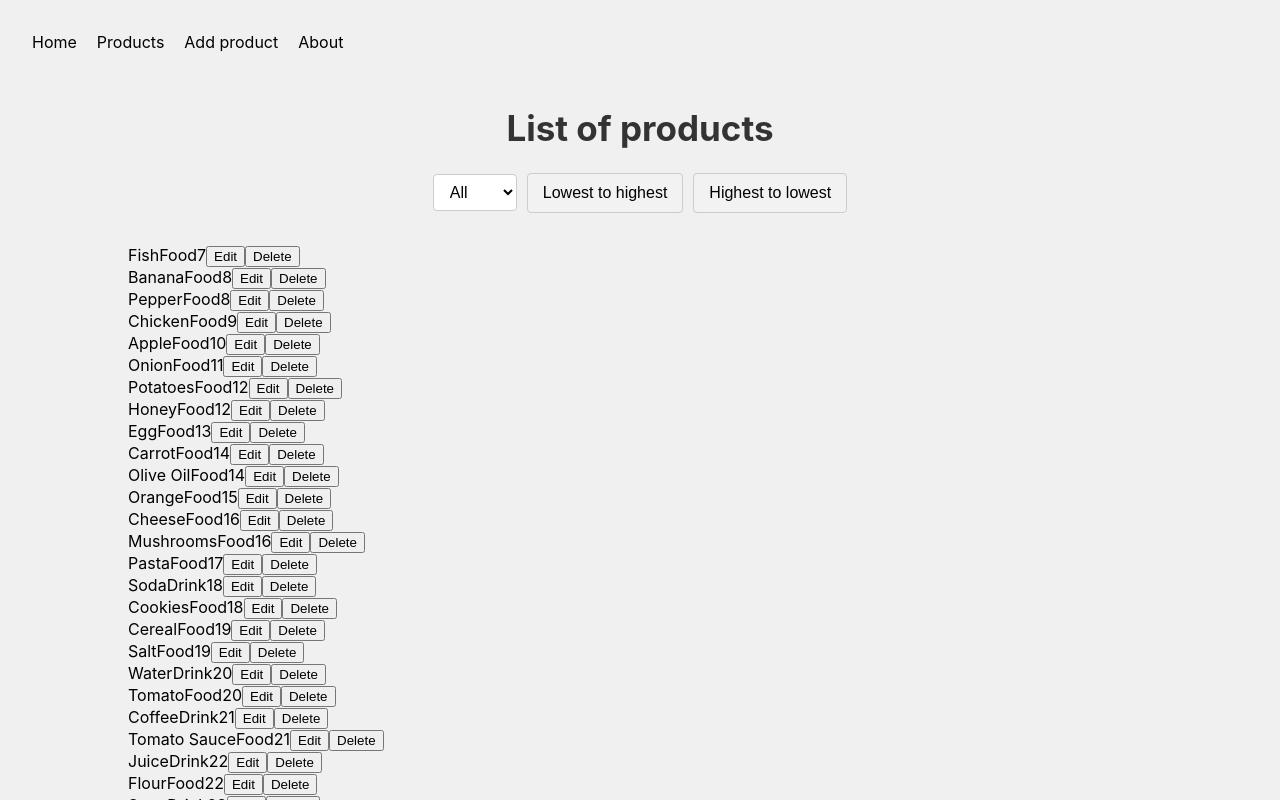
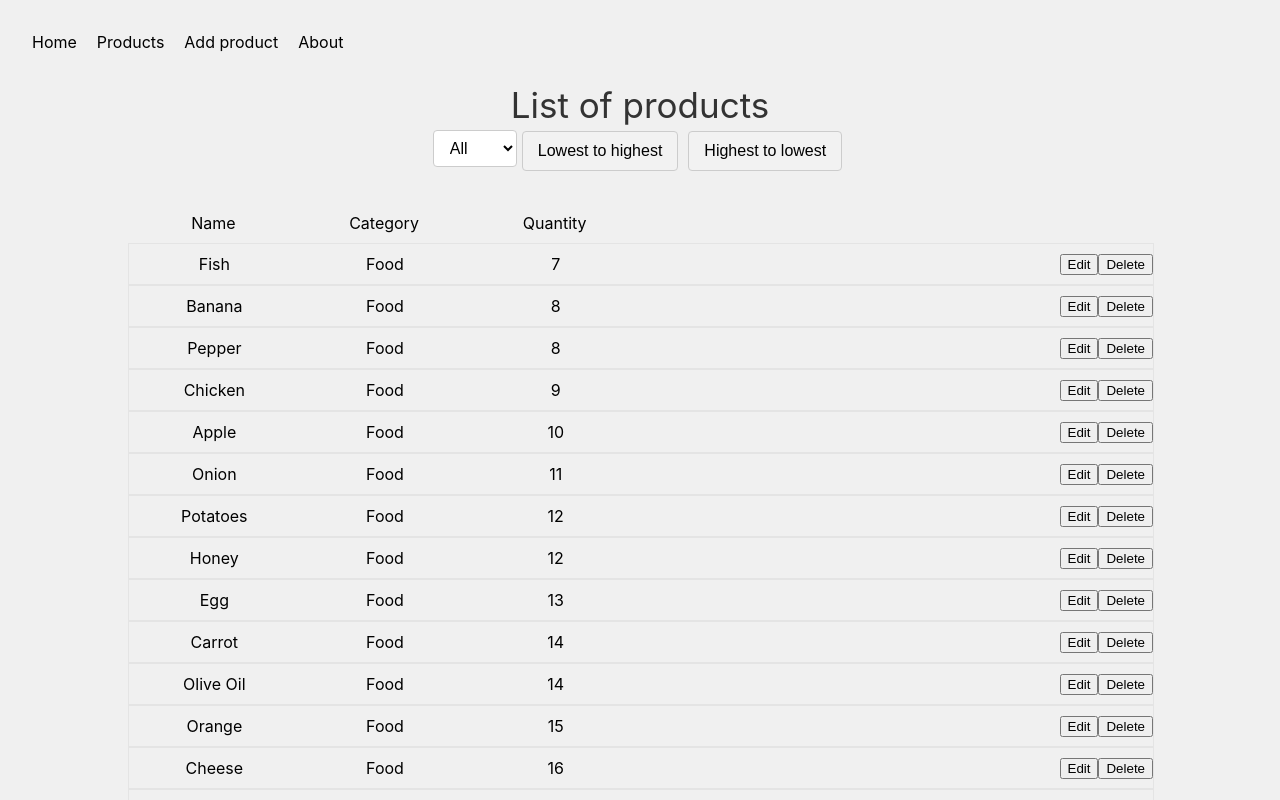
Before and after one commit to Nicovied0/EJERCICIO_REACT, a React (Create React App) app: page /home in a window 1280 px wide. Shown: the top 800 px of the page. Built offline with nearby package versions, Linux system fonts and the light colour scheme.

Commit message:
add more styles and fade in animation

```diff
--- a/src/components/Filters/Filters.jsx
+++ b/src/components/Filters/Filters.jsx
@@ -26,7 +26,7 @@ const Filters = ({ onFilterChange, onSortChange }) => {
           <option value="drink">Drink</option>
         </select>
       </div>
-      <div>
+      <div className={styles.buttonsFilters}>
         <button
           className={styles["btn-sort"]}
           onClick={() => handleSortChange("asc")}
--- a/src/components/Filters/styles.module.css
+++ b/src/components/Filters/styles.module.css
@@ -14,6 +14,13 @@
   outline: none;
 }
 
+.buttonsFilters {
+  display: flex;
+  flex-direction: row;
+  flex-wrap: wrap;
+  justify-content: center;
+}
+
 .btn-sort {
   padding: 10px 15px;
   font-size: 16px;
@@ -21,10 +28,9 @@
   border-radius: 4px;
   background-color: #f2f2f2;
   cursor: pointer;
-    margin-left: 10px;
+  margin: 5px 5px 0;
 }
 
-  /* Estilos para los botones al pasar el ratón por encima */
 .btn-sort:hover {
   background-color: #e0e0e0;
 }
--- a/src/components/Item/Item.jsx
+++ b/src/components/Item/Item.jsx
@@ -1,4 +1,5 @@
 import React, { useState } from "react";
+import styles from "./styles.module.css";
 
 const Item = ({ item, onDelete, onUpdate }) => {
   const [isEditing, setIsEditing] = useState(false);
@@ -47,13 +48,19 @@ const Item = ({ item, onDelete, onUpdate }) => {
           <button onClick={handleSaveEdit}>Save</button>
         </div>
       ) : (
-        <div>
-          <span>{item.name}</span>
-          <span>{item.category === "food" ? "Food" : "Drink"}</span>
-          <span>{item.quantity}</span>
+        <div className={styles.container}>
+          <div className={styles.info}>
+            <span className={styles.name}>{item.name}</span>
+            <span className={styles.name}>
+              {item.category === "food" ? "Food" : "Drink"}
+            </span>
+            <span className={styles.name}>{item.quantity}</span>
+          </div>
 
-          <button onClick={handleEditToggle}>Edit</button>
-          <button onClick={() => onDelete(item)}>Delete</button>
+          <div className={styles.buttons}>
+            <button onClick={handleEditToggle}>Edit</button>
+            <button onClick={() => onDelete(item)}>Delete</button>
+          </div>
         </div>
       )}
     </div>
--- a/src/components/Item/styles.module.css
+++ b/src/components/Item/styles.module.css
@@ -0,0 +1,21 @@
+.container {
+  display: flex;
+  align-items: center;
+  width: 100%;
+  justify-content: space-between;
+  border: 1px #8080801c solid;
+}
+
+.buttons {
+}
+.info {
+  display: flex;
+  width: 50%;
+  justify-content: space-between;
+}
+.name {
+  width: 100%;
+  text-wrap: nowrap;
+text-align: center;
+padding: 10px
+}
--- a/src/components/ItemList/ItemList.jsx
+++ b/src/components/ItemList/ItemList.jsx
@@ -2,7 +2,7 @@ import React, { useState, useEffect } from "react";
 import Item from "../Item/Item";
 import Filters from "../Filters/Filters";
 import productsData from "../../assets/data/productsData.json";
-import styles from "./styles.module.css"
+import styles from "./styles.module.css";
 
 const ItemList = () => {
   const [items, setItems] = useState([]);
@@ -53,12 +53,17 @@ const ItemList = () => {
   });
 
   return (
-    <div >
+    <div>
       <Filters
         onFilterChange={handleFilterChange}
         onSortChange={handleSortChange}
       />
       <div className={styles.container}>
+        <div className={styles.info}>
+          <span className={styles.name}>Name</span>
+          <span className={styles.name}>Category</span>
+          <span className={styles.name}>Quantity</span>
+        </div>
         {sortedItems.map((item) => (
           <Item
             key={item.id}
--- a/src/components/ItemList/styles.module.css
+++ b/src/components/ItemList/styles.module.css
@@ -1,3 +1,14 @@
 .container{
     padding: 2rem 0;
 }
+.info {
+    display: flex;
+    width: 50%;
+    justify-content: space-between;
+  }
+  .name {
+    width: 100%;
+    text-wrap: nowrap;
+  text-align: center;
+  padding: 10px
+  }
--- a/src/index.css
+++ b/src/index.css
@@ -19,3 +19,44 @@ code {
   --main-color: #333;
   --secondary-color: #2ecc71;
 }
+
+
+
+h1,
+h2,
+h3,
+h4,
+h5,
+h6,
+hr,
+html,
+iframe,
+legend,
+li,
+ol,
+p,
+pre,
+textarea,
+ul {
+  border: 0;
+  font-size: 100%;
+  font-style: inherit;
+  font-weight: inherit;
+  margin: 0;
+  outline: 0;
+  padding: 0;
+  vertical-align: baseline;
+}
+
+.fade-in {
+  animation: fadeInAnimation 1s ease-in-out;
+}
+
+@keyframes fadeInAnimation {
+  from {
+    opacity: 0;
+  }
+  to {
+    opacity: 1;
+  }
+}
--- a/src/views/AddProductsView/AddProductsView.jsx
+++ b/src/views/AddProductsView/AddProductsView.jsx
@@ -1,11 +1,10 @@
 import React from "react";
 import styles from "./styles.module.css";
 import Nav from "../../components/Nav/Nav";
-import ItemList from "../../components/ItemList/ItemList";
 
 function AddProductsView() {
   return (
-    <div className={styles.container}>
+    <div className={`${styles.container} fade-in`}>
       <div>
         <Nav />
       </div>
--- a/src/views/AuthView/AuthView.jsx
+++ b/src/views/AuthView/AuthView.jsx
@@ -1,8 +1,9 @@
 import React from 'react'
+import styles from "./styles.module.css"
 
 const AuthView = () => {
   return (
-    <div>
+    <div className={`${styles.container} fade-in`}>
 
     </div>
   )
--- /dev/null
+++ b/src/views/AuthView/styles.module.css
@@ -0,0 +1,21 @@
+.container {
+  background-color: var(--background-color);
+  min-height: 100vh;
+  width: 100%;
+}
+
+.title {
+  font-size: 35px;
+  color: var(--main-color);
+  text-align: center;
+}
+
+.containerProducts {
+  display: flex;
+  flex-direction: column;
+  align-items: center;
+  width: 100%;
+}
+.products {
+  width: 80%;
+}
--- a/src/views/HomeView/HomeView.jsx
+++ b/src/views/HomeView/HomeView.jsx
@@ -5,7 +5,7 @@ import ItemList from "../../components/ItemList/ItemList";
 
 const HomeView = () => {
   return (
-    <div className={styles.container}>
+    <div className={`${styles.container} fade-in`}>
       <div>
         <Nav />
       </div>
--- a/src/views/LandingView/LandingView.jsx
+++ b/src/views/LandingView/LandingView.jsx
@@ -12,7 +12,7 @@ const LandingView = () => {
   };
 
   return (
-    <div className={styles.container}>
+    <div className={`${styles.container} fade-in`}>
       <h1 className={styles.title}>Hello,welcome to products dashboard</h1>
       <div onClick={handleClick}>
         <Button text="GO Home" />
```
Lines whose indentation alone changed are shown as unchanged.
